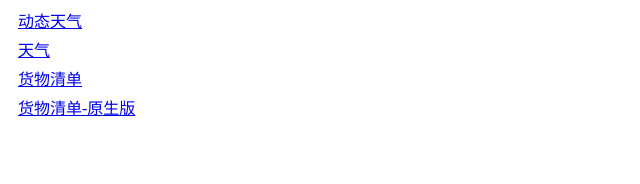
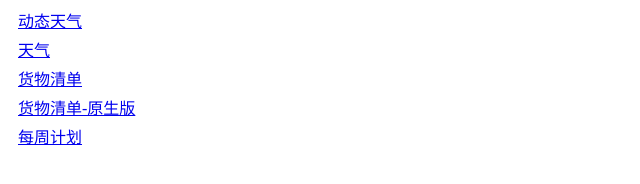
Before and after one commit to 1061186575/small-application, a plain HTML site: page index.html in a window 1280 px wide. Shown: the whole page, without its empty margins (0-640 px from the left). Drawn offline with Linux system fonts and the light colour scheme.

Commit message:
add weekly-schedule

```diff
--- a/index.html
+++ b/index.html
@@ -18,6 +18,8 @@
 <a href="天气.html">天气</a>
 <a href="货物清单/货物清单.html">货物清单</a>
 <a href="货物清单/货物清单-原生版.html">货物清单-原生版</a>
+<a href="weekly-schedule.html">每周计划</a>
+
 
 </body>
 </html>
```
